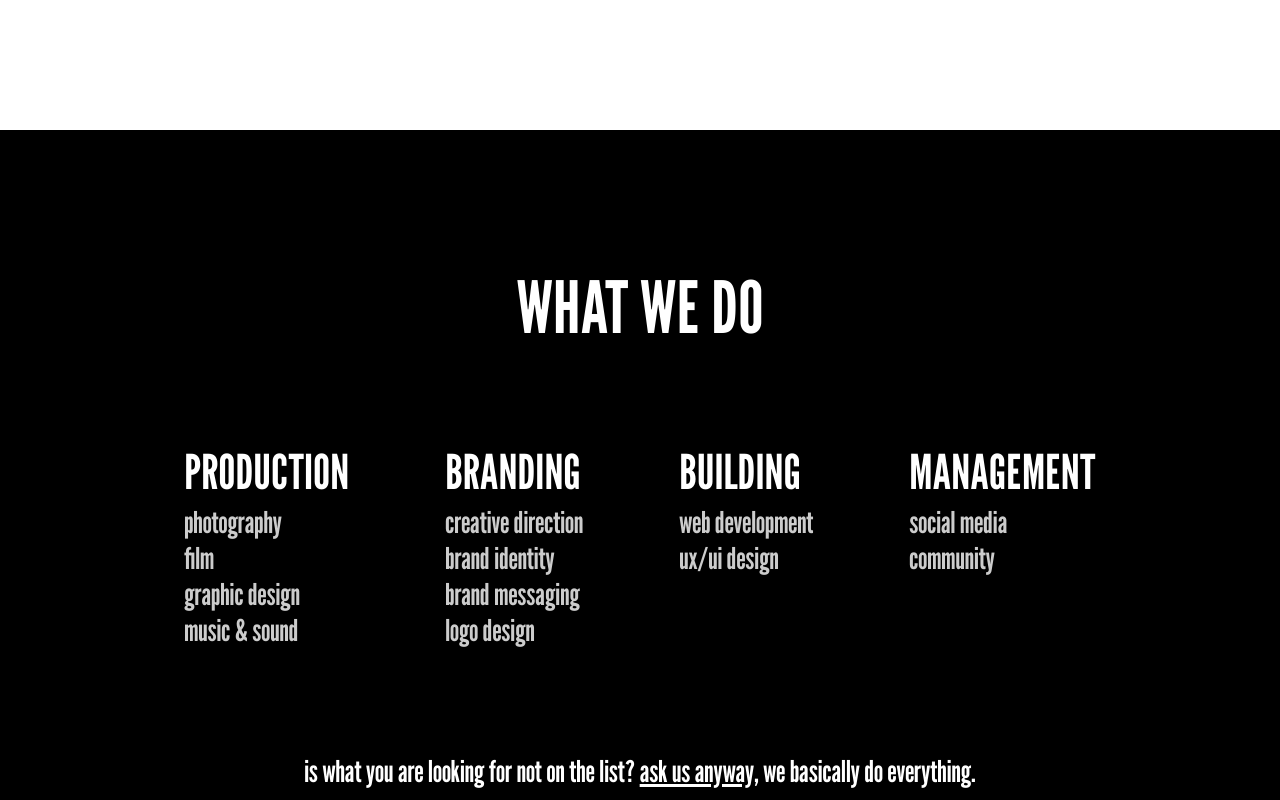
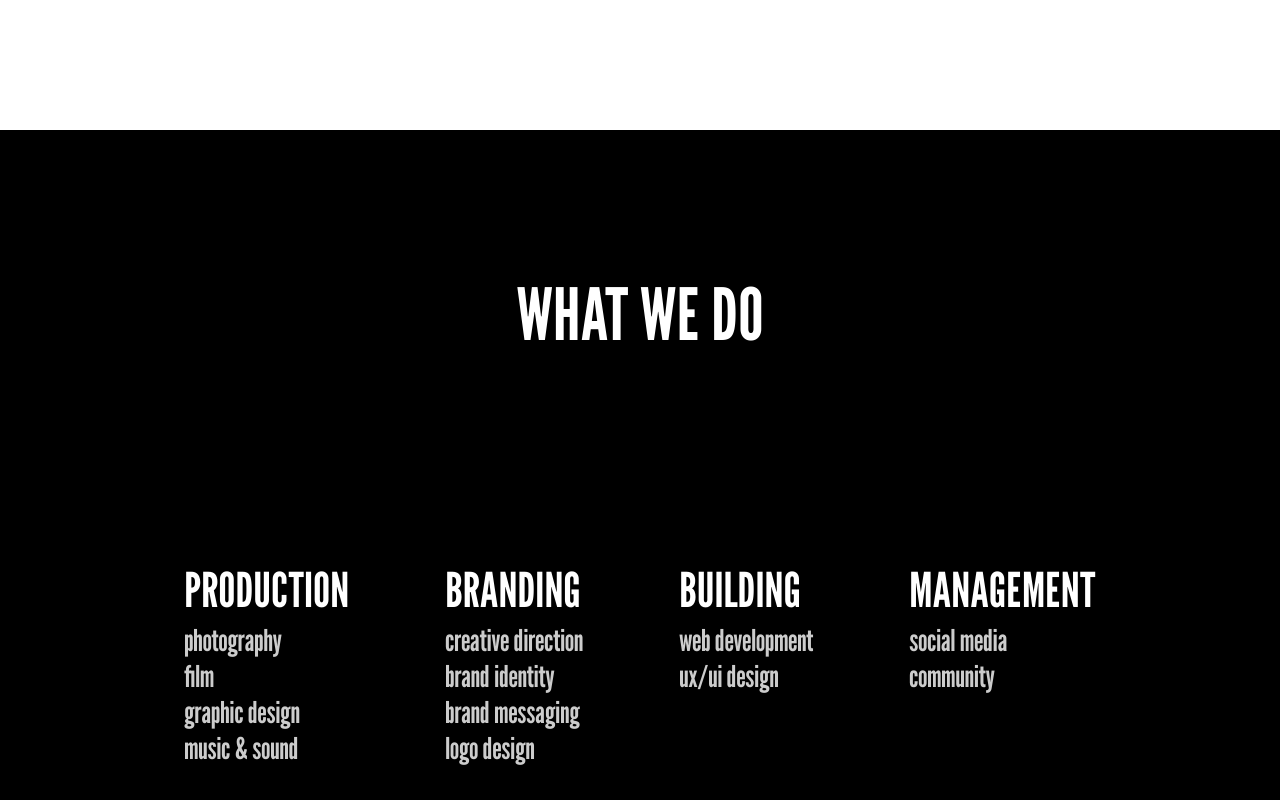
Before and after one commit to allanheremi/ozpeagency, a Next.js app: page / in a window 1280 px wide. Shown: the part 1620-2420 px from the top of the page. Built offline with nearby package versions, Linux system fonts and the light colour scheme.

Commit message:
Style: Fix: sizing

```diff
--- a/src/app/components/AboutSection.tsx
+++ b/src/app/components/AboutSection.tsx
@@ -42,7 +42,7 @@ const AboutSection = () => {
     <>
       {!isMobile && (
         <>
-          <section className="flex h-screen flex-col items-center justify-around px-8 py-24">
+          <section className="flex h-screen flex-col items-center justify-around px-8 py-24 gap-y-24 ">
             <h1 className="text-7xl">WHAT WE DO</h1>
             <div className="max-w-screen flex flex-row justify-between gap-8 text-center">
               <About content={aboutContentOne} />
@@ -50,18 +50,7 @@ const AboutSection = () => {
               <About content={aboutContentTwo} />
               <About content={aboutContentFour} />
             </div>
-            <div className="flex justify-center text-3xl">
-              <p>
-                is what you are looking for not on the list?{" "}
-                <Link
-                  href={"/contact"}
-                  className="underline active:text-white/60"
-                >
-                  ask us anyway,
-                </Link>{" "}
-                we basically do everything.
-              </p>
-            </div>{" "}
+
           </section>
         </>
       )}
--- a/src/app/components/Header.tsx
+++ b/src/app/components/Header.tsx
@@ -110,17 +110,17 @@ const Header = () => {
                   <div className="flex items-center justify-center flex-col gap-y-8">
                     <div className="w-[40vw]  text-center ">
                       <Link href={"/"}>
-                        <p className="text-2xl text-black  animate-slide-left slide-left">HOME</p>
+                        <p className="text-4xl  text-black  animate-slide-left slide-left">HOME</p>
                       </Link>
                     </div>
                     <div className="w-[40vw] text-center ">
                       <Link href={"/about"}>
-                        <p className="text-2xl text-black animate-slide-right slide-right ">ABOUT</p>
+                        <p className="text-4xl text-black animate-slide-right slide-right ">ABOUT</p>
                       </Link>
                     </div>
                     <div className="w-[40vw]  text-center ">
                       <Link href={"/contact"}>
-                        <p className="text-2xl text-black  animate-slide-left slide-left">CONTACT</p>
+                        <p className="text-4xl text-black  animate-slide-left slide-left">CONTACT</p>
                       </Link>
                     </div>
                   </div>
```
